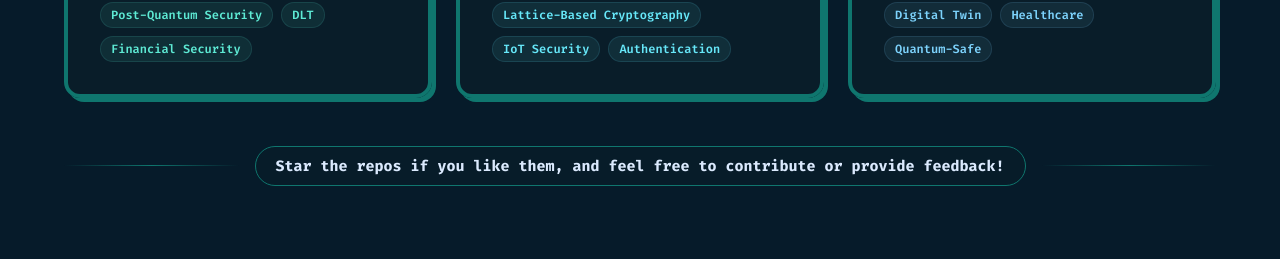
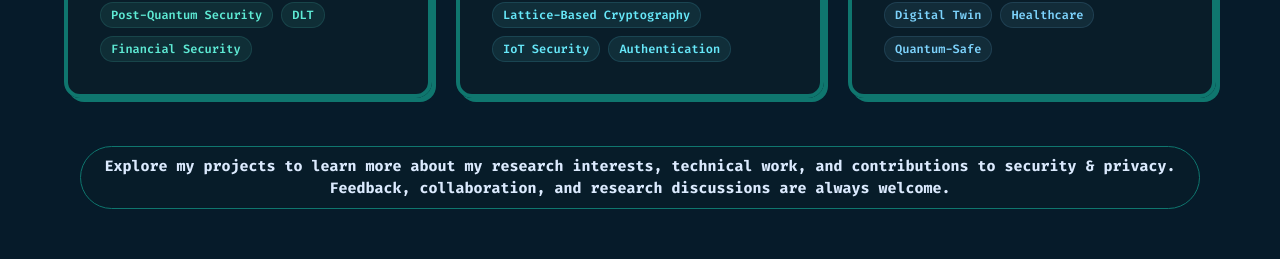
Before and after one commit to abhipandey5/abhipandey5.github.io, a React (Vite) app: page / in a window 1280 px wide. Shown: the part 5773-6032 px from the top of the page. Built offline with nearby package versions, Linux system fonts and the light colour scheme.

Commit message:
Update Projects.jsx

```diff
--- a/src/components/Projects.jsx
+++ b/src/components/Projects.jsx
@@ -24,7 +24,7 @@ const Projects = () => {
           <div className="mt-12 flex items-center justify-center gap-4">
             <div className="h-px flex-1 bg-gradient-to-r from-transparent via-border to-transparent" />
             <span className="font-mono text-[14px] sm:text-[15px] font-bold text-text-secondary px-5 py-2 rounded-full border border-border bg-bg-card/50 text-center">
-              Star the repos if you like them, and feel free to contribute or provide feedback!
+              Explore my projects to learn more about my research interests, technical work, and contributions to security & privacy. Feedback, collaboration, and research discussions are always welcome.
             </span>
             <div className="h-px flex-1 bg-gradient-to-r from-transparent via-border to-transparent" />
           </div>
```
